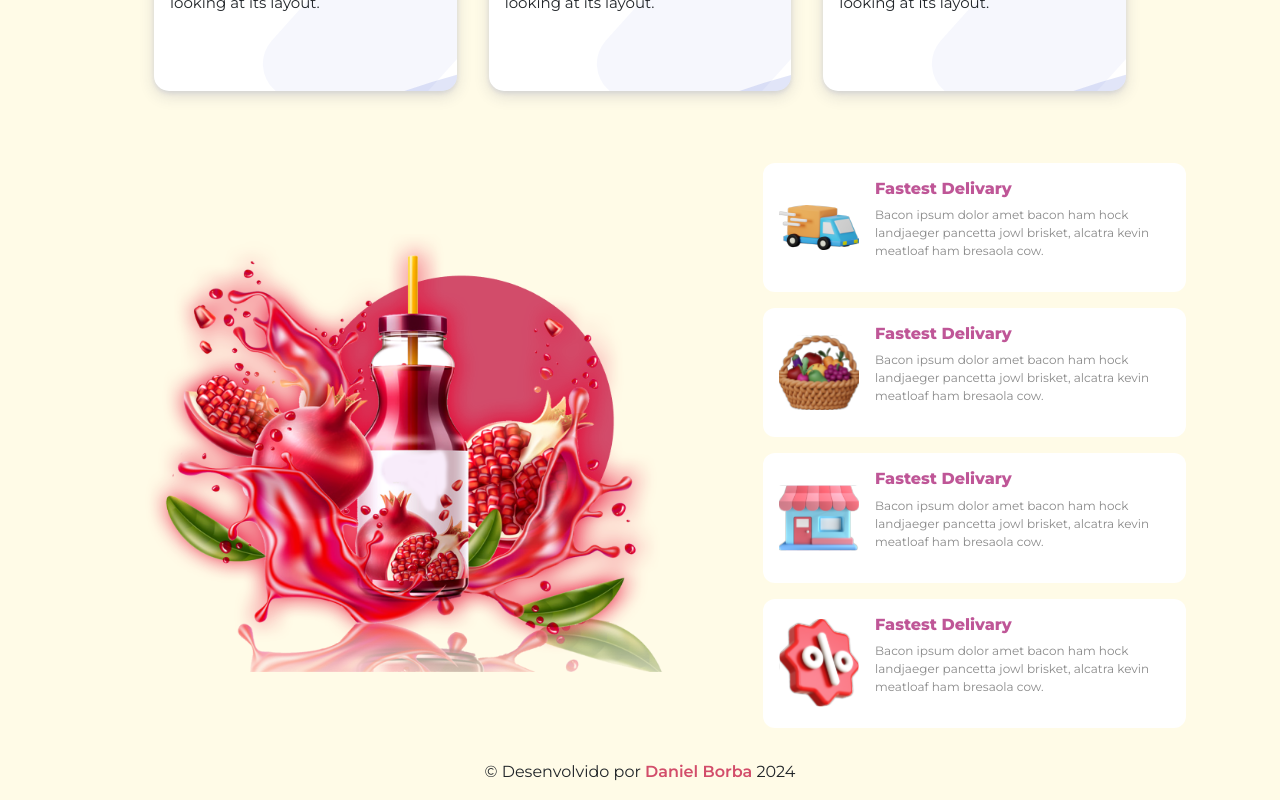
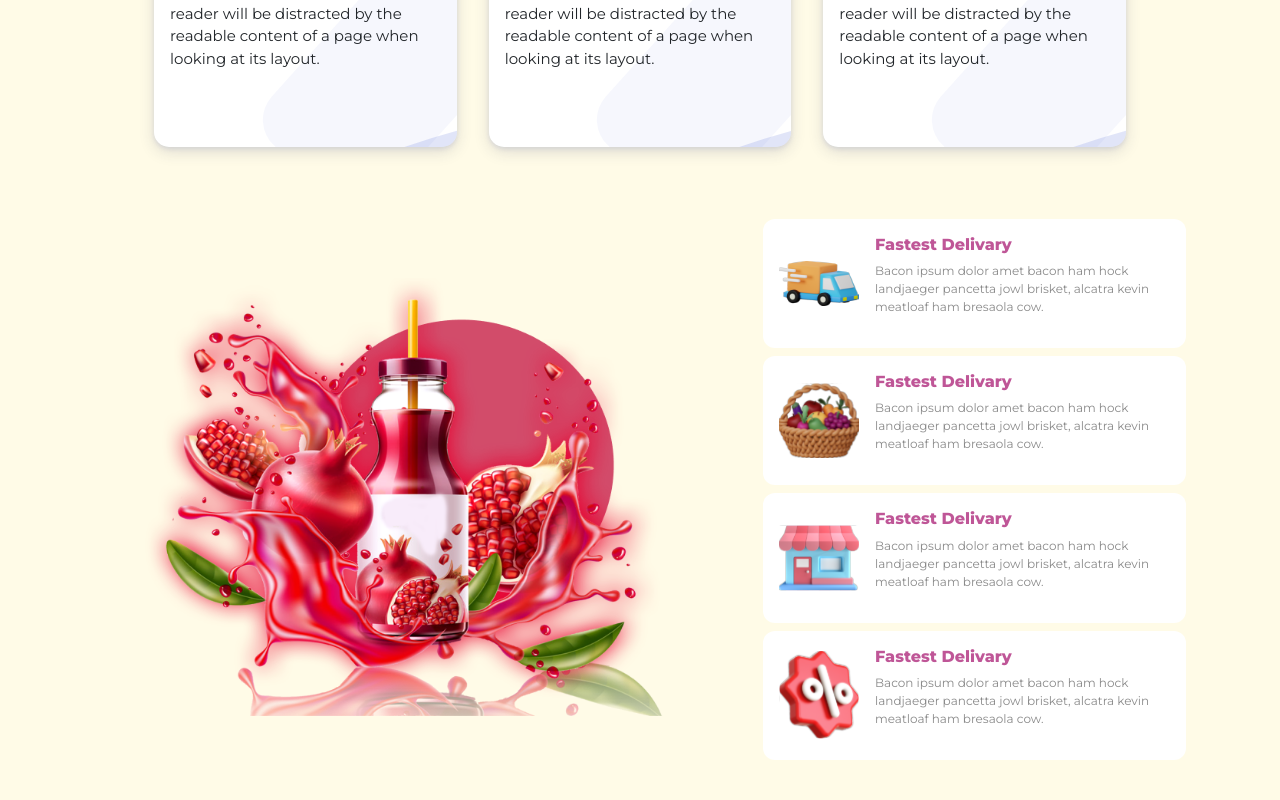
Before and after one commit to DanielBorbafs/Frutella, a React (Create React App) app: page / in a window 1280 px wide. Shown: the part 1081-1881 px from the top of the page. After the commit the page ends 1857 px from the top, so only its background shows below. Built offline with nearby package versions, Linux system fonts and the light colour scheme; a web font is replaced by a local one.

Commit message:
bug: corrigir botao

```diff
--- a/src/App.js
+++ b/src/App.js
@@ -10,9 +10,10 @@ import Footer from './Components/Footer';
 function App() {
   return (
     <div className='main'>
+      <Footer/>
       <Hero/>
       <About/>
-      <Footer/>
+
     </div>
   )
 }
--- a/src/Components/About/About.css
+++ b/src/Components/About/About.css
@@ -201,7 +201,7 @@ li{
     flex-direction: column;
     align-items: center;
     justify-content: center;
-    gap: 1rem;
+    gap: 8px;
     height: 100%;
 }
 
```
